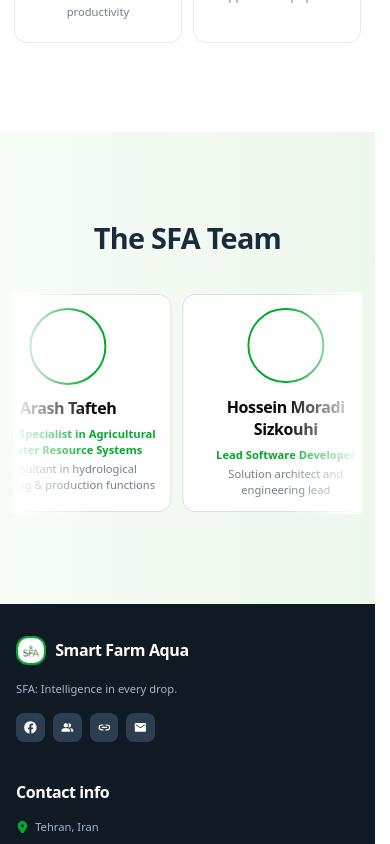
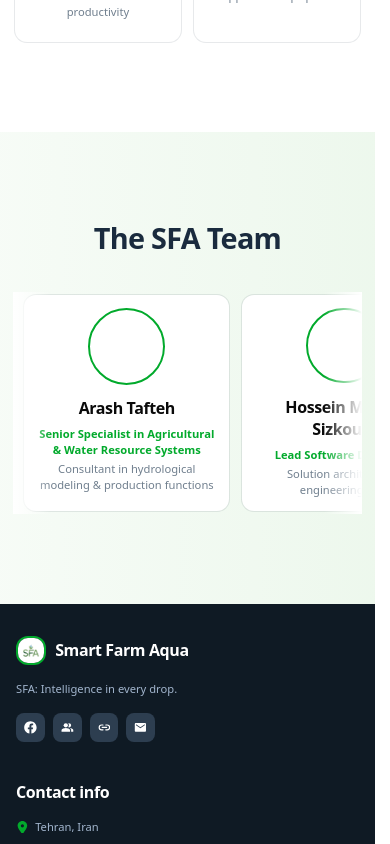
Before and after one commit to itshinmo/sfa-solutions, a React (Vite) app: page / in a window 390 px wide. Shown: the part 2280-3124 px from the top of the page. Built offline with nearby package versions, Linux system fonts and the light colour scheme.

Commit message:
make `TeamSection` responsive with a new component

```diff
--- a/src/pages/HomePage/components/TeamSection.tsx
+++ b/src/pages/HomePage/components/TeamSection.tsx
@@ -2,6 +2,8 @@
 import { useIsMobile } from "@/hooks";
 import { cn } from "@/utils";
 import { Button } from "@base-ui/react";
+import { motion, useAnimationFrame, useMotionValue } from "motion/react";
+import { useRef } from "react";
 import { AiOutlineGlobal } from "react-icons/ai";
 import { FaLinkedin } from "react-icons/fa";
 import { IoIosMail } from "react-icons/io";
@@ -104,6 +106,98 @@
   },
 ];
 
+type TeamMobileCarouselProps = {
+  children: React.ReactNode;
+};
+
+const TeamMobileCarousel = ({ children }: TeamMobileCarouselProps) => {
+  const containerRef = useRef<HTMLDivElement>(null);
+
+  const x = useMotionValue(-20);
+
+  const isDragging = useRef(false);
+
+  // auto scroll speed
+  const speed = 0.5;
+
+  useAnimationFrame(() => {
+    if (isDragging.current) return;
+
+    const container = containerRef.current;
+
+    if (!container) return;
+
+    const currentX = x.get();
+
+    // width of one full set
+    const scrollWidth = container.scrollWidth / 2;
+
+    let next = currentX - speed;
+
+    // seamless loop LEFT
+    if (next <= -scrollWidth) {
+      next += scrollWidth;
+    }
+
+    // seamless loop RIGHT
+    if (next >= 0) {
+      next -= scrollWidth;
+    }
+
+    x.set(next);
+  });
+
+  return (
+    <div className="relative w-full overflow-hidden">
+      {/* Left Fade */}
+      <div className="from-background pointer-events-none absolute top-0 left-0 z-10 h-full w-12 bg-linear-to-r to-transparent" />
+
+      {/* Right Fade */}
+      <div className="from-background pointer-events-none absolute top-0 right-0 z-10 h-full w-12 bg-linear-to-l to-transparent" />
+
+      <motion.div
+        ref={containerRef}
+        className="my-1 flex w-max cursor-grab gap-4 active:cursor-grabbing"
+        style={{ x }}
+        drag="x"
+        dragMomentum
+        dragElastic={0.05}
+        whileTap={{ cursor: "grabbing" }}
+        onDragStart={() => {
+          isDragging.current = true;
+        }}
+        onDragEnd={() => {
+          isDragging.current = false;
+        }}
+        onDrag={(_, info) => {
+          const container = containerRef.current;
+
+          if (!container) return;
+
+          const scrollWidth = container.scrollWidth / 2;
+
+          let next = x.get() + info.delta.x;
+
+          // seamless loop LEFT
+          if (next <= -scrollWidth) {
+            next += scrollWidth;
+          }
+
+          // seamless loop RIGHT
+          if (next >= 0) {
+            next -= scrollWidth;
+          }
+
+          x.set(next);
+        }}
+      >
+        {children}
+        {children}
+      </motion.div>
+    </div>
+  );
+};
+
 type TeamSectionProps = {
   className?: string;
 };
@@ -119,7 +213,16 @@
       )}
     >
       <h2 className="h1 mb-12">The SFA Team</h2>
-
+      {isMobile ? (
+        <TeamMobileCarousel>
+          {teamMembers.map((member, index) => (
+            <TeamCard
+              key={index}
+              {...member}
+            />
+          ))}
+        </TeamMobileCarousel>
+      ) : (
         <div className="relative w-full overflow-hidden">
           {/* Left Fade */}
           <div className="from-background pointer-events-none absolute top-0 left-0 z-10 h-full w-24 bg-linear-to-r to-transparent" />
@@ -136,6 +239,7 @@
             ))}
           </div>
         </div>
+      )}
     </section>
   );
 };
```
Lines whose indentation alone changed are shown as unchanged.
